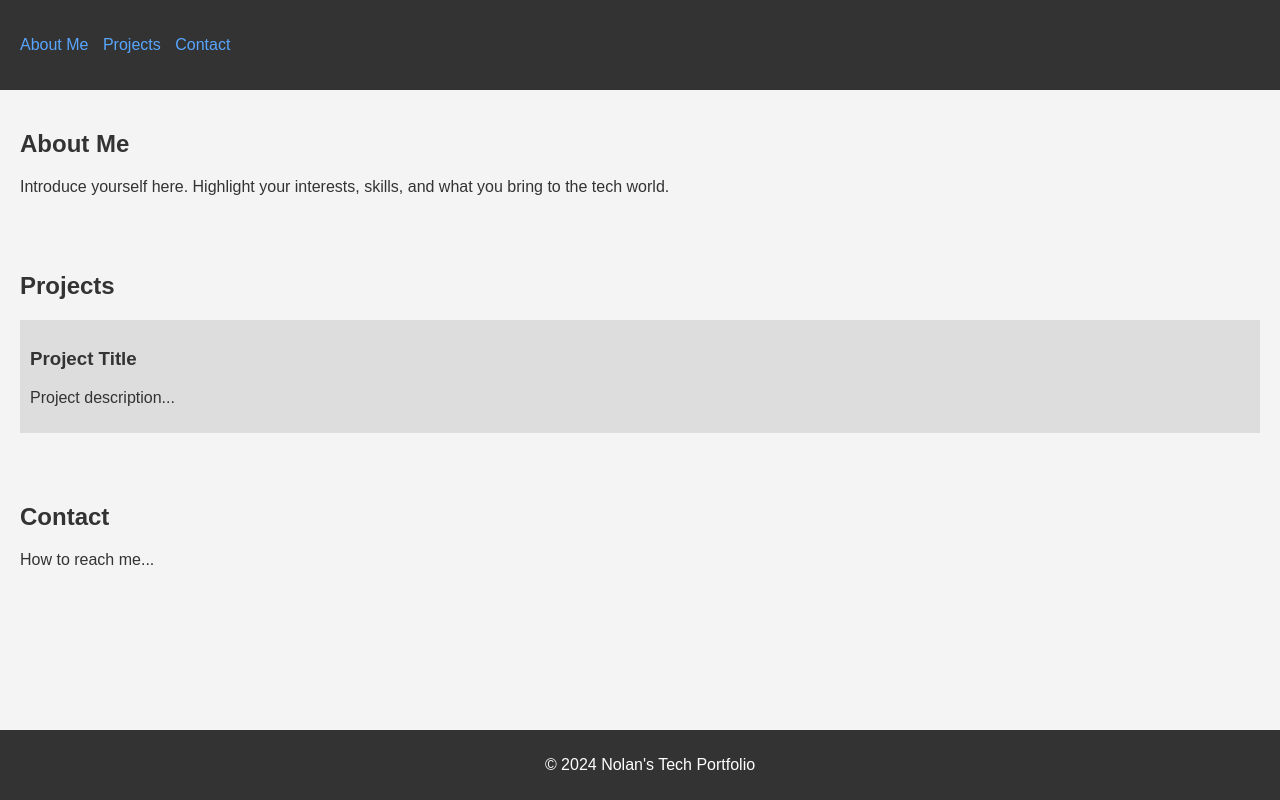
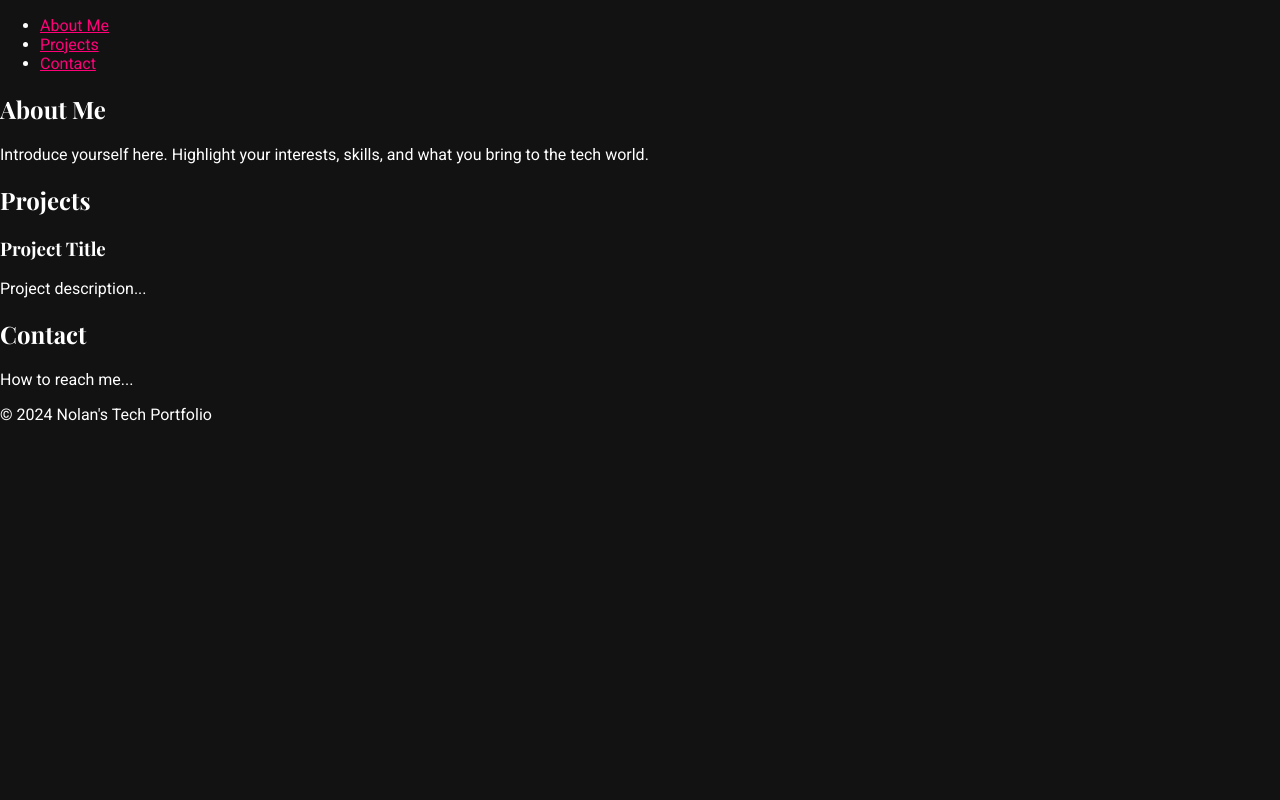
Before and after one commit to noma245/nomatech, a plain HTML site: page index.html in a window 1280 px wide. Drawn offline with nearby package versions, Linux system fonts and the light colour scheme.

Commit message:
Update style.css

```diff
--- a/style.css
+++ b/style.css
@@ -1,48 +1,46 @@
+/* Import elegant fonts */
+@import url('https://fonts.googleapis.com/css2?family=Playfair+Display:wght@700&family=Roboto:wght@400;700&display=swap');
+
 body {
-    font-family: 'Arial', sans-serif;
-    color: #333;
-    background-color: #f4f4f4;
+    font-family: 'Roboto', sans-serif;
+    color: #ffffff;
+    background-color: #121212; /* Dark mode background */
     margin: 0;
     padding: 0;
 }
 
-header {
-    background-color: #333;
-    color: #fff;
-    padding: 20px;
+h1, h2, h3 {
+    font-family: 'Playfair Display', serif;
 }
 
-header nav ul {
-    list-style-type: none;
-    padding: 0;
+/* Bold color for accents */
+:root {
+    --accent-color: #ff0078; /* Vibrant pink for pop-out */
 }
 
-header nav ul li {
-    display: inline;
-    margin-right: 10px;
+a, .button {
+    color: var(--accent-color);
+    transition: color 0.3s ease; /* Smooth transition for hover effect */
 }
 
-a {
-    color: #58a6ff; /* This is your pop-out color for links */
+a:hover, .button:hover {
+    color: #ffffff;
+    background-color: var(--accent-color);
     text-decoration: none;
 }
 
-section {
-    padding: 20px;
+/* Animations */
+@keyframes fadeIn {
+    from { opacity: 0; }
+    to { opacity: 1; }
 }
 
-.project {
-    background-color: #ddd;
-    padding: 10px;
-    margin-bottom: 10px;
+.fadeIn {
+    animation-name: fadeIn;
+    animation-duration: 2s;
 }
 
-footer {
-    background-color: #333;
-    color: #fff;
-    text-align: center;
-    padding: 10px;
-    position: fixed;
-    bottom: 0;
-    width: 100%;
+/* Responsive design for smaller devices */
+@media (max-width: 768px) {
+    /* Adjust styles for mobile here */
 }
```
